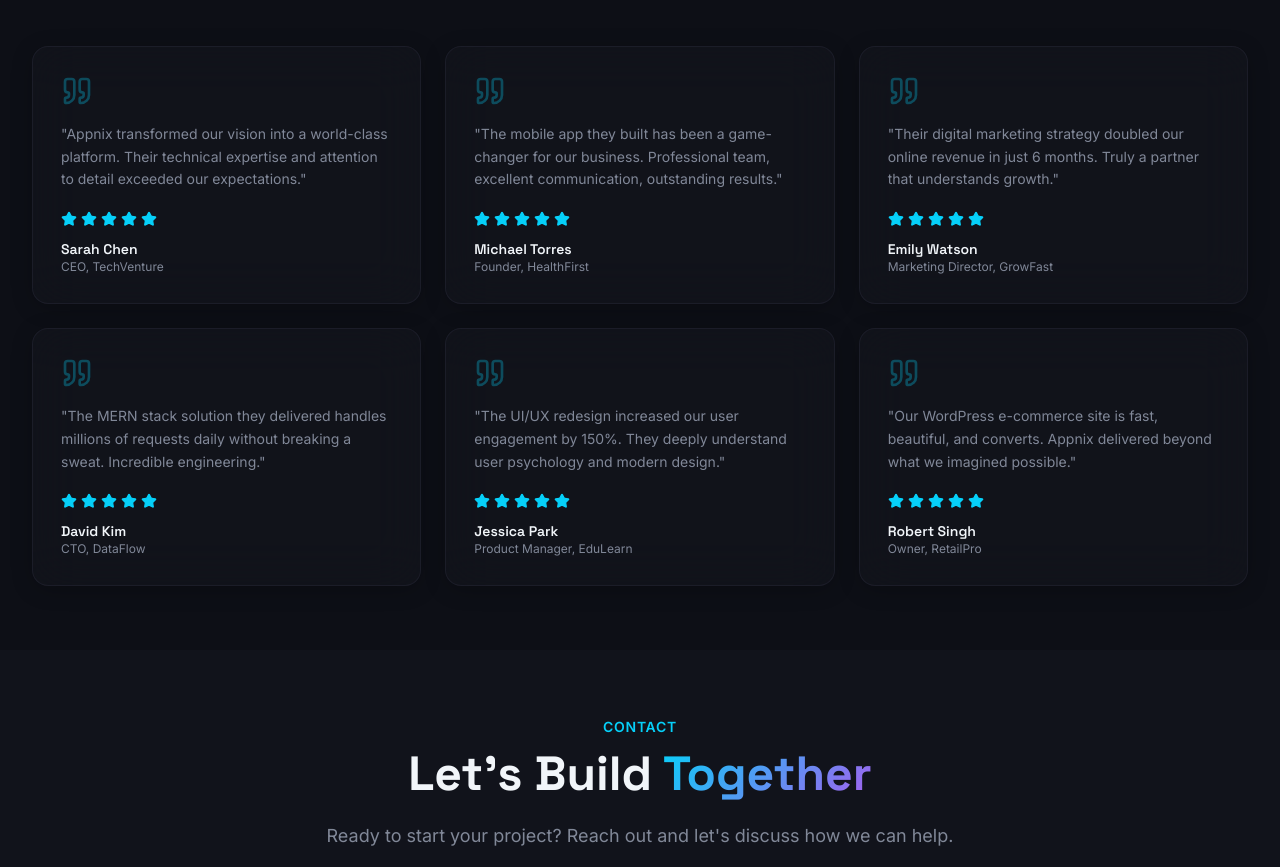
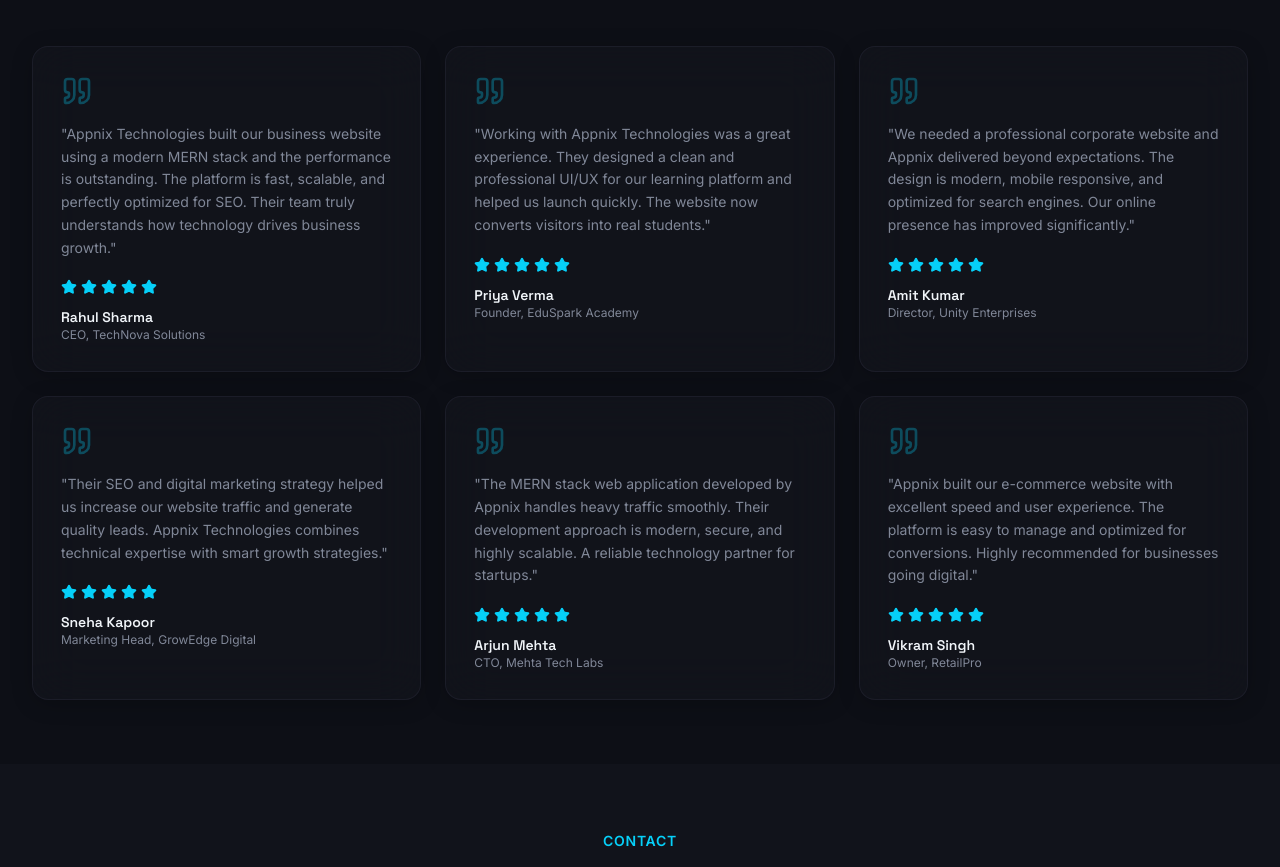
Before and after one commit to AppnixTechnology/AppnixTech, a React (Vite) app: page / in a window 1280 px wide. Shown: the part 5720-6587 px from the top of the page. Built offline with nearby package versions, Linux system fonts and the light colour scheme; the HTML template or start-up script is replaced by a standard one.

Commit message:
testimonial section updates with real client

```diff
--- a/src/components/TestimonialsSection.tsx
+++ b/src/components/TestimonialsSection.tsx
@@ -2,12 +2,12 @@ import { motion } from "framer-motion";
 import { Star, Quote } from "lucide-react";
 
 const testimonials = [
-  { name: "Sarah Chen", role: "CEO, TechVenture", quote: "Appnix transformed our vision into a world-class platform. Their technical expertise and attention to detail exceeded our expectations.", rating: 5 },
-  { name: "Michael Torres", role: "Founder, HealthFirst", quote: "The mobile app they built has been a game-changer for our business. Professional team, excellent communication, outstanding results.", rating: 5 },
-  { name: "Emily Watson", role: "Marketing Director, GrowFast", quote: "Their digital marketing strategy doubled our online revenue in just 6 months. Truly a partner that understands growth.", rating: 5 },
-  { name: "David Kim", role: "CTO, DataFlow", quote: "The MERN stack solution they delivered handles millions of requests daily without breaking a sweat. Incredible engineering.", rating: 5 },
-  { name: "Jessica Park", role: "Product Manager, EduLearn", quote: "The UI/UX redesign increased our user engagement by 150%. They deeply understand user psychology and modern design.", rating: 5 },
-  { name: "Robert Singh", role: "Owner, RetailPro", quote: "Our WordPress e-commerce site is fast, beautiful, and converts. Appnix delivered beyond what we imagined possible.", rating: 5 },
+  { name: "Rahul Sharma", role: "CEO, TechNova Solutions", quote: "Appnix Technologies built our business website using a modern MERN stack and the performance is outstanding. The platform is fast, scalable, and perfectly optimized for SEO. Their team truly understands how technology drives business growth.", rating: 5 },
+  { name: "Priya Verma", role: "Founder, EduSpark Academy", quote: "Working with Appnix Technologies was a great experience. They designed a clean and professional UI/UX for our learning platform and helped us launch quickly. The website now converts visitors into real students.", rating: 5 },
+  { name: "Amit Kumar", role: "Director, Unity Enterprises", quote: "We needed a professional corporate website and Appnix delivered beyond expectations. The design is modern, mobile responsive, and optimized for search engines. Our online presence has improved significantly.", rating: 5 },
+  { name: "Sneha Kapoor", role: "Marketing Head, GrowEdge Digital", quote: "Their SEO and digital marketing strategy helped us increase our website traffic and generate quality leads. Appnix Technologies combines technical expertise with smart growth strategies.", rating: 5 },
+  { name: "Arjun Mehta", role: "CTO, Mehta Tech Labs", quote: "The MERN stack web application developed by Appnix handles heavy traffic smoothly. Their development approach is modern, secure, and highly scalable. A reliable technology partner for startups.", rating: 5 },
+  { name: "Vikram Singh", role: "Owner, RetailPro", quote: "Appnix built our e-commerce website with excellent speed and user experience. The platform is easy to manage and optimized for conversions. Highly recommended for businesses going digital.", rating: 5 },
 ];
 
 const TestimonialsSection = () => {
```
